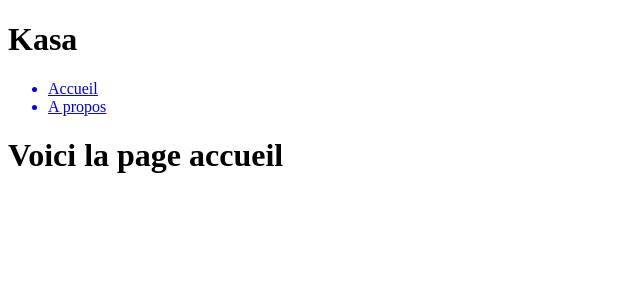
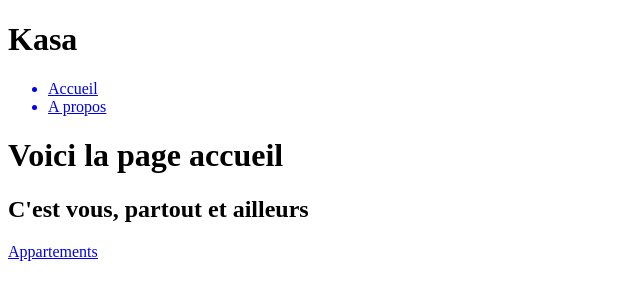
Before and after one commit to SilviaTGit/Project5, a React (Vite) app in the folder kasa/: page / in a window 1280 px wide. Shown: the top 300 px of the page, without its empty margins (0-640 px from the left). Built offline with nearby package versions, Linux system fonts and the light colour scheme.

Commit message:
Improved the structure of the project by renaming the Home page, also updated the AppRouter to reflect the changes and added a new page for the apartments

```diff
--- /dev/null
+++ b/kasa/src/pages/Apartments.jsx
@@ -0,0 +1,14 @@
+import Header from "../components/Header";
+
+const Apartments = () => {
+  return (
+    <div>
+        <Header></Header>
+        <div>
+             <h1>Voici la page des appartements</h1>
+    </div>
+    </div>
+  );
+};
+
+export default Apartments;
--- a/kasa/src/pages/Home/App.jsx
+++ /dev/null
@@ -1,14 +0,0 @@
-import Header from "../../components/Header";
-
-const App = () => {
-  return (
-    <div>
-      <Header></Header>
-      <div>
-        <h1>Voici la page accueil</h1>
-      </div>
-    </div>
-  );
-};
-
-export default App;
--- /dev/null
+++ b/kasa/src/pages/Home/Home.jsx
@@ -0,0 +1,19 @@
+import Header from "../../components/Header";
+import { NavLink } from "react-router-dom";
+
+const Home = () => {
+  return (
+    <div>
+      <Header></Header>
+      <div>
+        <h1>Voici la page accueil</h1>
+        <h2>C'est vous, partout et ailleurs</h2>
+        <NavLink to="/Apartments">
+            <a href="#">Appartements</a>
+            </NavLink>
+      </div>
+    </div>
+  );
+};
+
+export default Home;
```
Also changed, not shown: kasa/src/components/AppRouter.jsx (+7 -2 lines), kasa/public/apartmentsads.json (renamed from kasa/public/appartamentsads.json).
